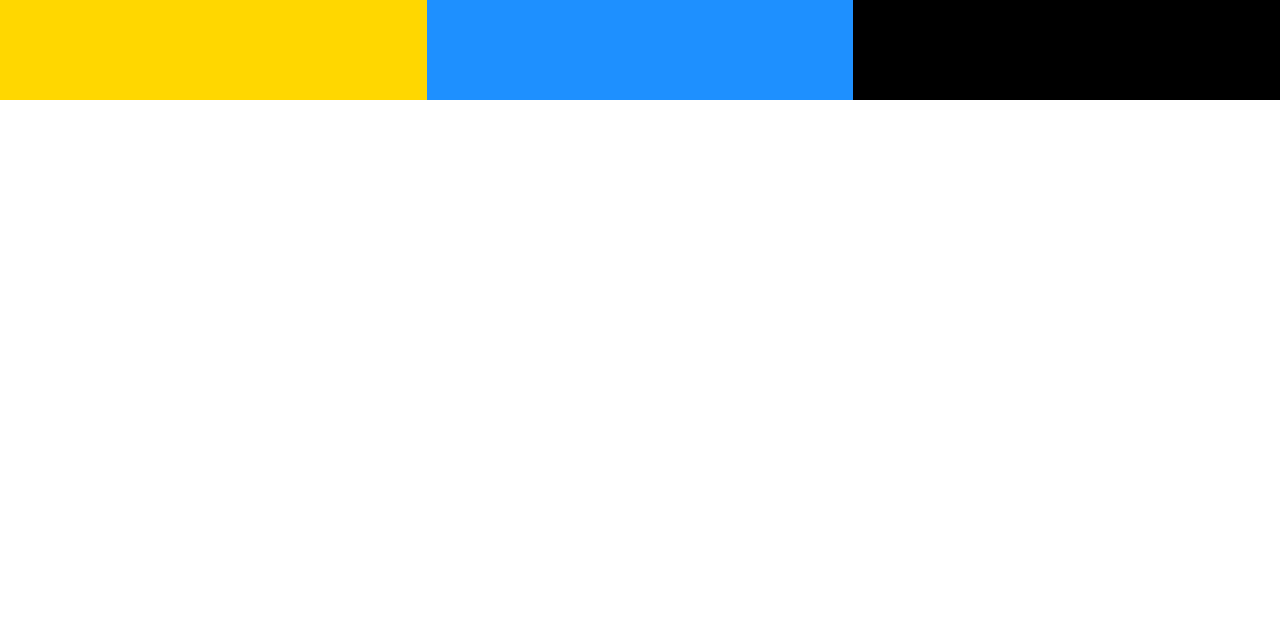
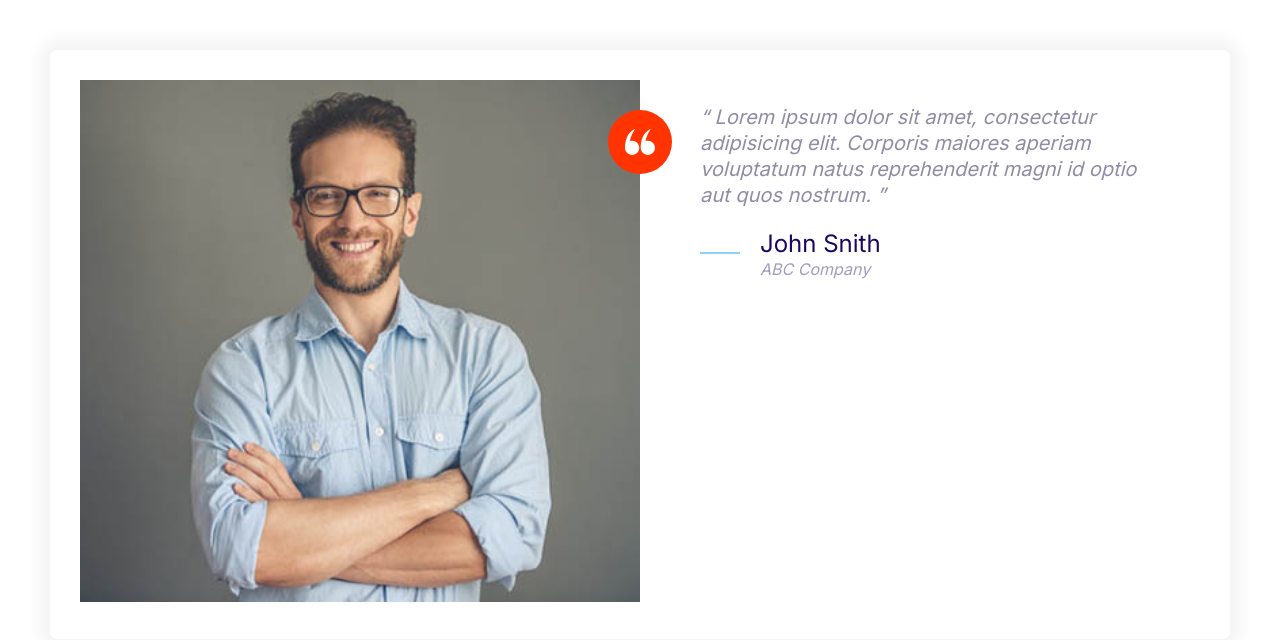
Before and after one commit to filippkz/First-progect, a plain HTML site: page index.html in a window 1280 px wide. Drawn offline with Linux system fonts and the light colour scheme.

Commit message:
Building testimonial.

```diff
--- a/css/styles.css
+++ b/css/styles.css
@@ -168,8 +168,17 @@ a {
   height: 40px;
 }
 
+.icon--small {
+  width: 30px;
+  height: 30px;
+}
+
 .icon--primary {
   fill: var(--color-primary);
+}
+
+.icon--white {
+  fill: white;
 }
 
 .icon-container {
@@ -181,6 +190,11 @@ a {
   justify-content: center;
   align-items: center;
 }
+
+.icon-container--accent {
+background: var(--color-accent);
+}
+
 
 /* Buttons */
 
@@ -406,10 +420,10 @@ a {
   margin-top: 1rem;
 }
 
+
 /* Quotes */
 
-/*проблема! - не получилось изменить всю группу .quote*/
-.quote__text {
+.quote {
   font-size: 3rem;
   font-style: italic;
   color: var(--color-body-darker));
@@ -426,6 +440,7 @@ a {
 
 .quote__author {
   font-size: 3rem;
+  font-style: normal;
   font-weight: 500;
   margin-bottom: 0;
 }
@@ -462,7 +477,7 @@ a {
   display: grid;
 }
 
-  @media screen and (min-width: 768px) {
+@media screen and (min-width: 769px) {
   .grid--1x2 {
     grid-template-columns: 1fr 1fr;
   }
@@ -473,3 +488,35 @@ a {
     grid-template-columns: 1fr 1fr 1fr;
   }
 }
+
+
+/* Testimonials */
+
+.testimonial {
+  padding: 3rem;
+}
+
+.testimonial__image {
+  position: relative;
+}
+
+.testimonial__image > img {
+  width: 100%;
+}
+
+.testimonial__image > .icon-container {
+  position: absolute;
+  top: 3rem;
+  right: -32px;
+}
+
+@media screen and (min-width: 768px) {
+  .testimonial .quote,
+  .testimonial .quote__author {
+    font-size: 2.4rem;
+  }
+
+  .testimonial .quote {
+    margin-left: 6rem;
+  }
+}
--- a/index.html
+++ b/index.html
@@ -13,11 +13,38 @@
     <link rel="stylesheet" href="css/styles.css" />
     <title>Document</title>
   </head>
-  <body>
-    <div class="grid grid--1x2 grid--1x3">
-      <div style="height: 100px; background: gold"></div>
-      <div style="height: 100px; background: dodgerblue"></div>
-      <div style="height: 100px; background: black"></div>
+  <body style="padding: 5rem">
+    <div class="card testimonial">
+      <div class="grid grid--1x2">
+        <div class="testimonial__image">
+          <img src="images/testimonial.jpg" alt="a happy, smiling customer" />
+          <span class="icon-container icon-container--accent">
+            <svg class="icon icon--white icon--small">
+              <use xlink:href="images/sprite.svg#quotes"></use>
+            </svg>
+          </span>
+        </div>
+        <blockquote class="quote">
+          <p class="quote__text">
+            Lorem ipsum dolor sit amet, consectetur adipisicing elit. Corporis
+            maiores aperiam voluptatum natus reprehenderit magni id optio aut
+            quos nostrum.
+          </p>
+          <footer>
+            <div class="media">
+              <div class="media__image">
+                <svg class="icon icon--primary quote__line">
+                  <use xlink:href="images/sprite.svg#line"></use>
+                </svg>
+              </div>
+              <div class="media__body">
+                <h3 class="media__title quote__author">John Snith</h3>
+                <p class="quote__organisation">ABC Company</p>
+              </div>
+            </div>
+          </footer>
+        </blockquote>
+      </div>
     </div>
   </body>
 </html>
```
Also changed, not shown: components/testimonial.html (added, +32 -0 lines), images/testimonial.jpg (added). Lines whose indentation alone changed are shown as unchanged.
